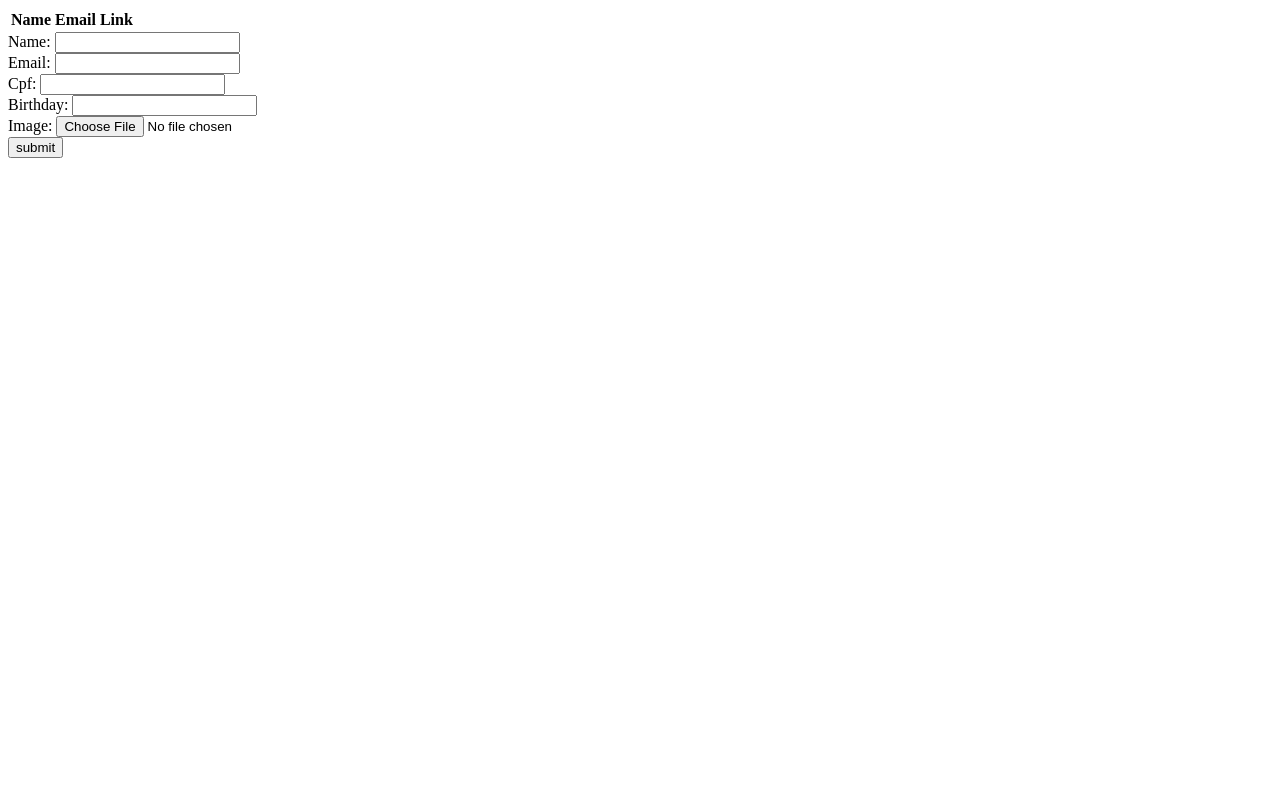
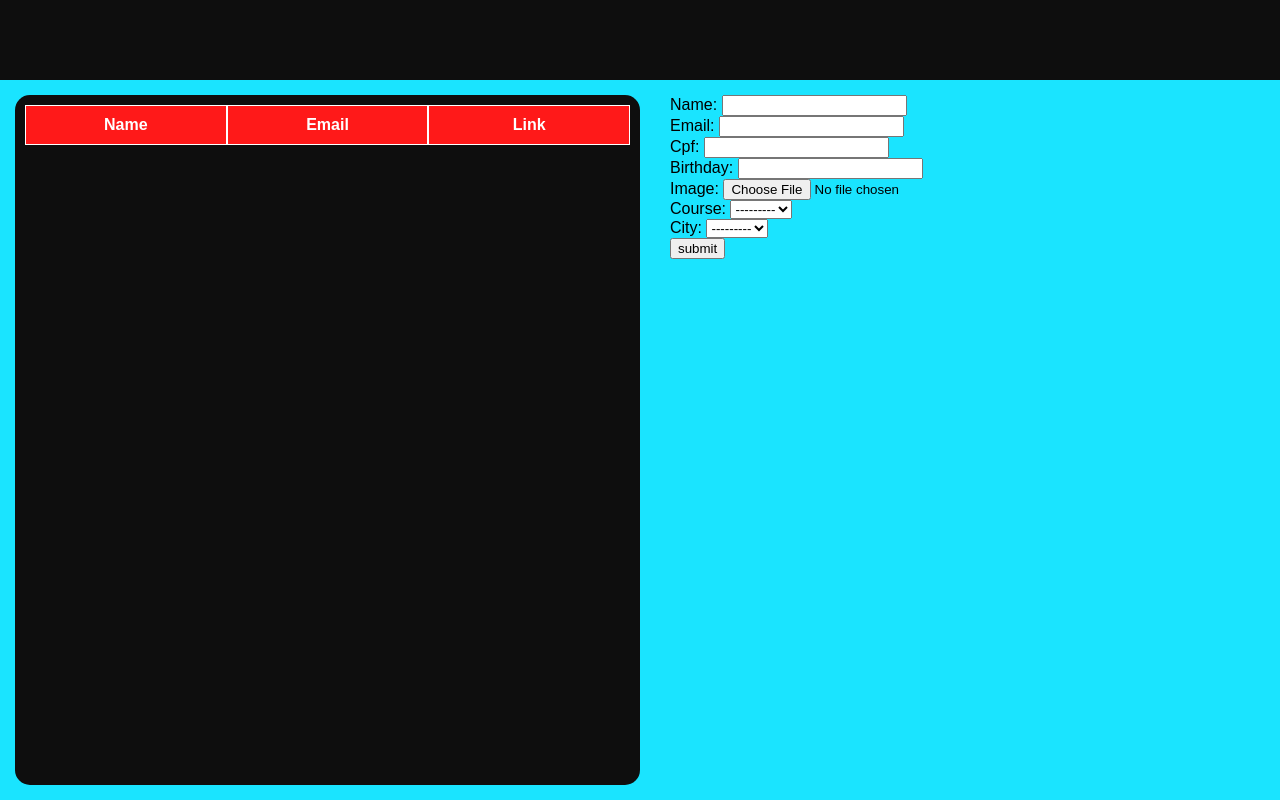
Before and after one commit to ElielsonU/software-development-project-2, a Django app: page / in a window 1280 px wide. Run offline with Django 5.2, Linux system fonts and the light colour scheme; data that the repository does not hold is empty.

Commit message:
feat: last changes

```diff
--- a/manage.py
+++ b/manage.py
@@ -2,7 +2,6 @@
 """Django's command-line utility for administrative tasks."""
 import os
 import sys
-
 
 def main():
     """Run administrative tasks."""
--- a/management/admin.py
+++ b/management/admin.py
@@ -2,4 +2,6 @@ from django.contrib import admin
 from .models import *
 
 # Register your models here.
+admin.site.register(Course)
+admin.site.register(City)
 admin.site.register(Student)
--- a/management/models.py
+++ b/management/models.py
@@ -1,9 +1,29 @@
 from django.db import models
 
+
+class Course(models.Model):
+  name = models.CharField(max_length=200)
+  description = models.TextField()
+
+  def __str__(self):
+    return self.name
+
 # Create your models here.
+class City(models.Model):
+  name = models.CharField(max_length=200)
+  cep = models.TextField(max_length=8)
+
+  def __str__(self):
+    return self.name
+
 class Student(models.Model):
   name = models.CharField(max_length=200)
   email = models.EmailField()
   cpf = models.CharField(max_length=11)
   birthday = models.DateField()
   image = models.ImageField(upload_to='students/', null=True, blank=True)
+  course = models.ForeignKey(Course, on_delete=models.DO_NOTHING, null=True)
+  city = models.ForeignKey(City, on_delete=models.DO_NOTHING, null=True)
+
+  def __str__(self):
+    return self.name
--- /dev/null
+++ b/management/static/globals.css
@@ -0,0 +1,31 @@
+:root {
+  --red: #ff1919;
+  --aqua: #1ae4ff;
+  --black: #0e0e0e;
+  --white: #f1f1f1;
+}
+
+* {
+  box-sizing: border-box;
+}
+
+body {
+  margin: 0px;
+  font-family: Arial, Helvetica, sans-serif;
+  position: relative;
+  display: flex;
+  flex-direction: column;
+  min-height: 100vh;
+  height: 0;
+  overflow: scroll;
+
+  >header {
+    min-height: 80px;
+    background-color: var(--black);
+  }
+
+  >main {
+    flex-grow: 1;
+    padding: 15px;
+  }
+}
--- /dev/null
+++ b/management/static/home.css
@@ -0,0 +1,61 @@
+main {
+  display: flex;
+  align-items: start;
+  background-color: var(--aqua);
+  max-height: calc(100% - 60px);
+  justify-content: space-between;
+  gap: 30px;
+  overflow: hidden;
+
+  >* {
+    flex-grow: 1;
+    max-width: 50%;
+  }
+
+  > section {
+    height: 100%;
+    display: flex;
+    align-items: center;
+  }
+}
+
+table {
+  border-spacing: 0;
+  background-color: var(--black);
+  display: block;
+  border-radius: 15px;
+  color: white;
+  width: 100%;
+  max-height: 100%;
+  height: 100%;
+  box-sizing: border-box;
+  padding: 10px;
+  thead,
+  tbody tr {
+    display: table;
+    width: 100%;
+    table-layout: fixed;
+  }
+
+  thead {
+    th {
+      background-color: var(--red);
+      padding: 10px;
+      height: auto;
+    }
+  }
+
+  tbody {
+    display: inline-block;
+    overflow-y: scroll;
+    height: 100%;
+    max-height: calc(100% - 60px);
+  }
+
+  th {
+    padding: 2px;
+    height: 1px;
+    border: 1px solid white;
+    outline: 0px solid var(--gray);
+  }
+}
--- a/management/templates/index.html
+++ b/management/templates/index.html
@@ -1,3 +1,5 @@
+{% load static %}
+
 <!DOCTYPE html>
 <html lang="en">
 
@@ -5,9 +7,16 @@
   <meta charset="UTF-8">
   <meta name="viewport" content="width=device-width, initial-scale=1.0">
   <title>Alunos</title>
+  <link rel="stylesheet" href="{% static 'globals.css' %}">
+  <link rel="stylesheet" href="{% static 'home.css' %}">
 </head>
 
 <body>
+  <header>
+    <img src="" alt="" srcset="">
+  </header>
+  <main>
+    <section class="users-table">
       <table>
         <thead>
           <tr>
@@ -26,11 +35,12 @@
           {% endfor %}
         </tbody>
       </table>
+    </section>
     <form method="post" enctype="multipart/form-data">
       {% csrf_token %}
       {{ form }}
       <button type="submit">submit</button>
     </form>
+  </main>
 </body>
-
 </html>
--- a/management/templates/student.html
+++ b/management/templates/student.html
@@ -13,6 +13,8 @@
     <p>Email: <a href="mailto:student.email">{{ student.email }}</a></p>
     <p>CPF: <strong>{{ student.cpf }}</strong></p>
     <p>Birthday: <strong>{{ student.birthday }}</strong></p>
+    <p>Course: <strong>{{ student.course.name }}</strong></p>
+    <p>City: <strong>{{ student.city.name }}</strong></p>
     {% if student.image.url is not None %}
     <img src="{{ student.image.url|default:''}}" alt="{{ student.name }}">
     {% endif %}
--- a/management/urls.py
+++ b/management/urls.py
@@ -1,3 +1,5 @@
+from django.conf.urls.static import static
+from django.conf import settings
 from django.urls import path
 from .views import *
 
--- a/suap/settings.py
+++ b/suap/settings.py
@@ -119,7 +119,7 @@ USE_TZ = True
 # https://docs.djangoproject.com/en/5.1/howto/static-files/
 
 STATIC_URL = 'static/'
-STATIC_ROOT = 'static/'
+STATIC_ROOT = 'static'
 
 # Default primary key field type
 # https://docs.djangoproject.com/en/5.1/ref/settings/#default-auto-field
```
Also changed, not shown: management/migrations/0002_city_course_student_city_student_course.py (added), management/static/logo-ifrn.svg (added), 1 other file. Lines whose indentation alone changed are shown as unchanged.
